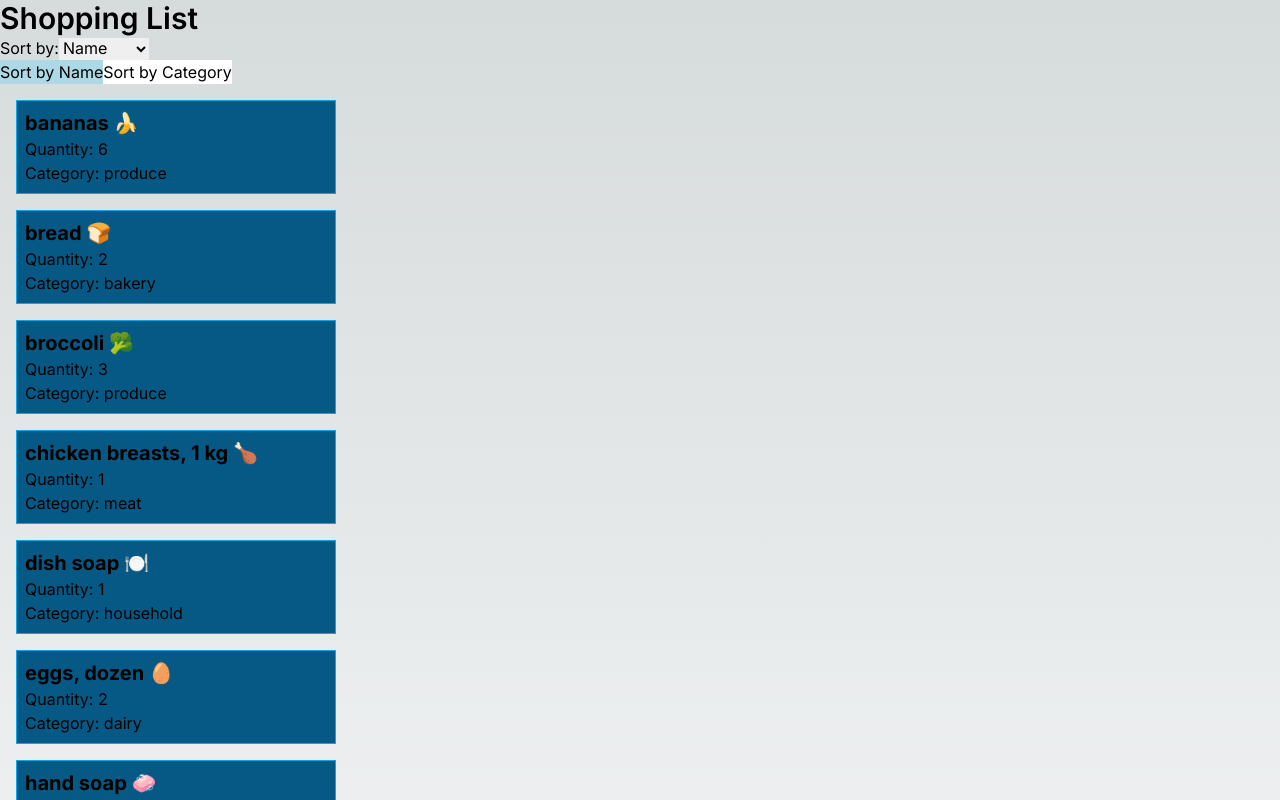
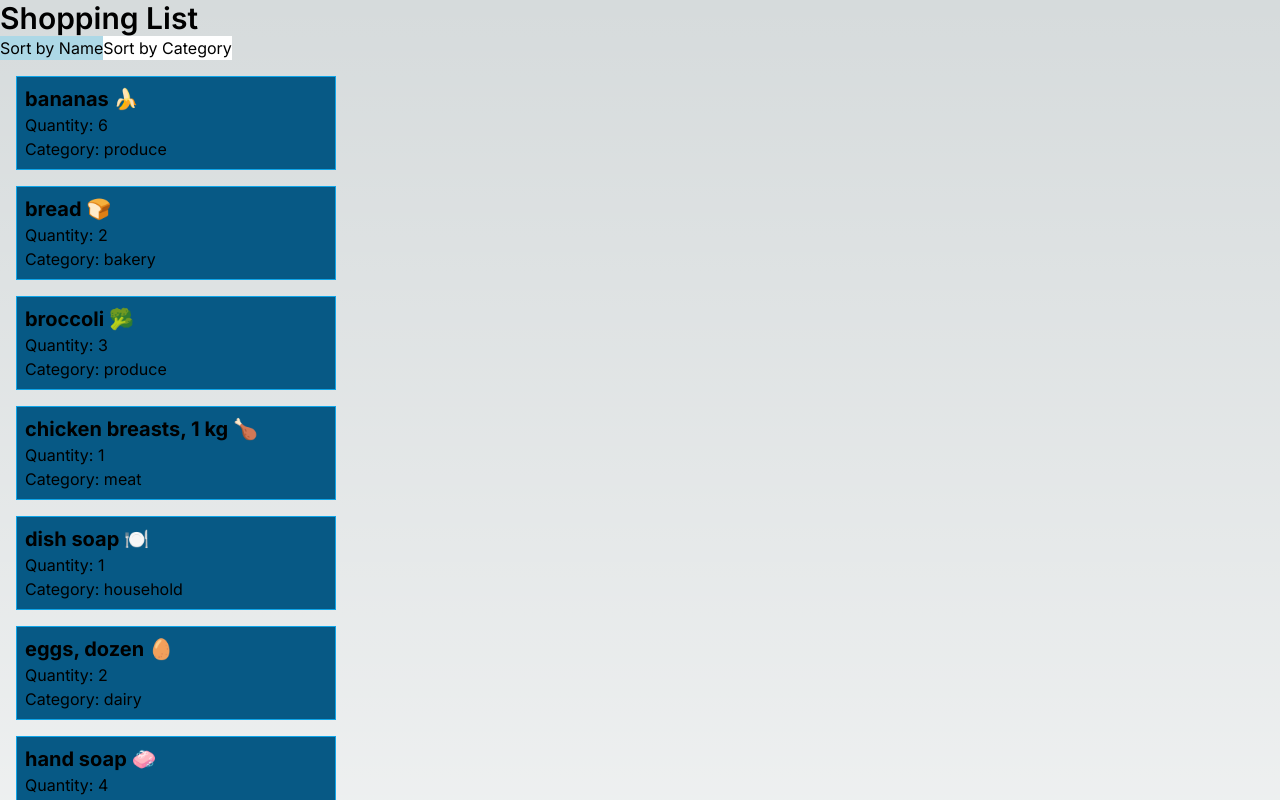
Before and after one commit to kelvinvu19/cprg306-assignments, a Next.js app: page /week5 in a window 1280 px wide. Shown: the top 800 px of the page. Built offline with nearby package versions, Linux system fonts and the light colour scheme.

Commit message:
Update item-list.js

```diff
--- a/app/week5/item-list.js
+++ b/app/week5/item-list.js
@@ -34,16 +34,6 @@ export default function ItemList() {
   return (
     <div>
       <div>
-        <label>Sort by:</label>
-        <select
-          value={sortBy}
-          onChange={(e) => handleSortChange(e.target.value)}
-        >
-          <option value="name">Name</option>
-          <option value="category">Category</option>
-        </select>
-      </div>
-      <div>
         <button
           onClick={() => handleSortChange("name")}
           style={nameButtonStyle}
```
